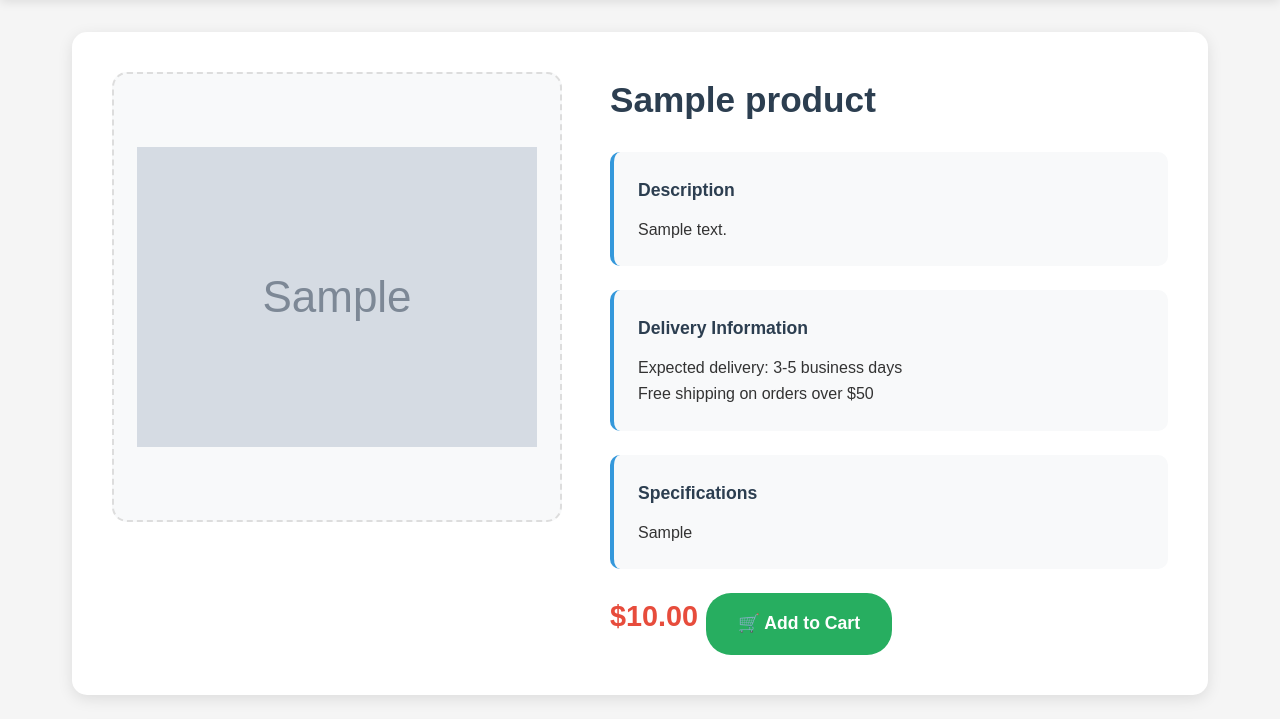
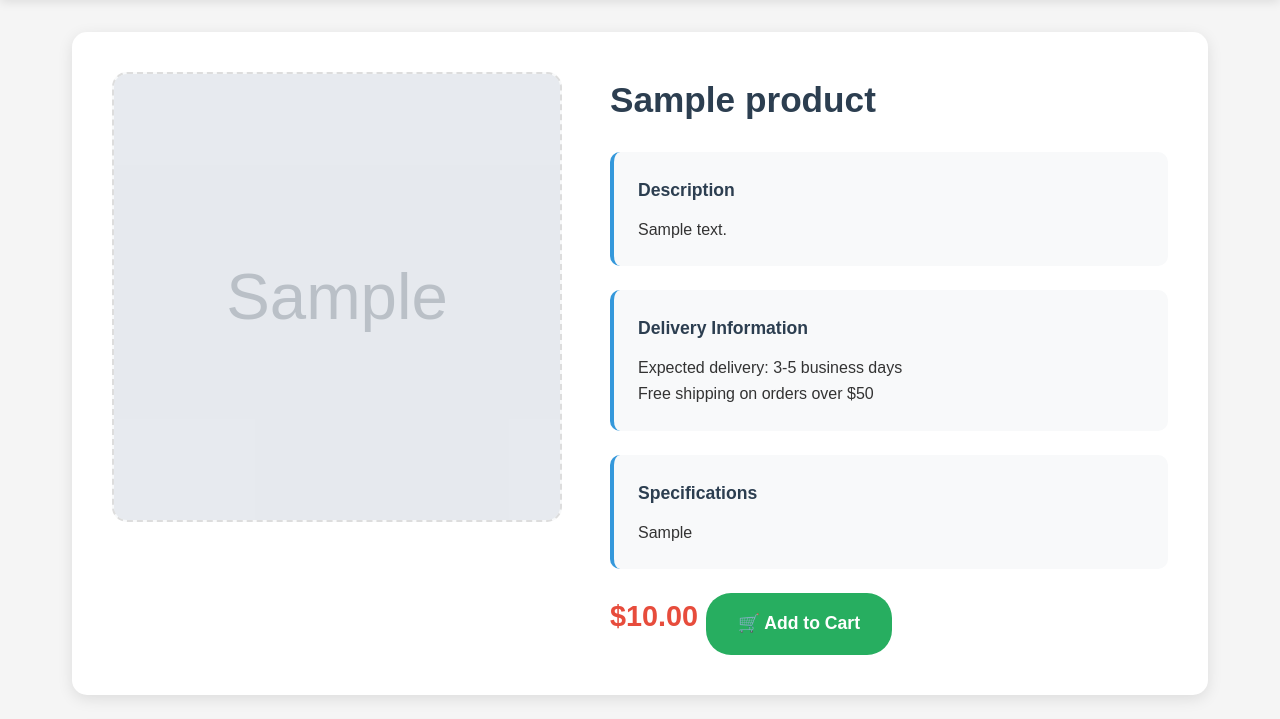
Before and after one commit to Dharani3112/Intern-Work, a Flask app: page /product/1 in a window 1280 px wide. Shown: the part 90-809 px from the top of the page. Run offline with Flask 3, Linux system fonts and the light colour scheme; tables that the repository leaves empty hold one stand-in row (values such as "Sample post"); grey boxes marked "Sample" are stand-in pictures.

Commit message:
Fix image sizing issues

```diff
--- a/static/css/styles.css
+++ b/static/css/styles.css
@@ -541,6 +577,24 @@ body {
     flex-shrink: 0;
     border: 2px dashed #ddd;
     font-size: 1.1rem;
+    overflow: hidden;
+    position: relative;
+}
+
+.product-detail-image img {
+    width: 100%;
+    height: 100%;
+    object-fit: cover;
+    border-radius: 13px;
+    border: none;
+    position: absolute;
+    top: 0;
+    left: 0;
+}
+
+.product-detail-image .placeholder-text {
+    z-index: 1;
+    text-align: center;
 }
 
 .product-detail-info {
@@ -1338,6 +1413,37 @@ body {
     border-radius: 10px;
 }
 
+/* General Image Overflow Prevention */
+img {
+    max-width: 100%;
+    height: auto;
+    display: block;
+}
+
+/* Ensure all product images fit properly in containers */
+.product-card img,
+.cart-item img,
+.result-item img,
+.admin-dashboard img,
+.product-detail img {
+    width: 100% !important;
+    height: 100% !important;
+    object-fit: cover !important;
+    border-radius: 8px !important;
+    border: none !important;
+}
+
+/* Override any inline styles that cause overflow */
+.product-image img,
+.cart-item-image img,
+.result-image img,
+.product-detail-image img {
+    max-width: none !important;
+    width: 100% !important;
+    height: 100% !important;
+    object-fit: cover !important;
+}
+
 .action-btn-small {
     padding: 0.5rem 1rem;
     margin-left: 0.5rem;
@@ -1574,3 +1680,37 @@ a:focus, button:focus, input:focus, select:focus {
         border: 1px solid #ddd;
     }
 }
+
+/* Additional Image Handling for Edge Cases */
+.placeholder-text {
+    display: flex;
+    align-items: center;
+    justify-content: center;
+    width: 100%;
+    height: 100%;
+    color: #6c757d;
+    font-size: 0.9rem;
+    text-align: center;
+    background-color: #f8f9fa;
+    border-radius: 8px;
+}
+
+/* Ensure broken images don't overflow */
+img[src=""], img:not([src]), img[src="None"] {
+    display: none;
+}
+
+/* Image loading states */
+img {
+    transition: opacity 0.3s ease;
+}
+
+img:not([complete]) {
+    opacity: 0.5;
+}
+
+/* Product card hover effects for images */
+.product-card:hover .product-image img {
+    transform: scale(1.05);
+    transition: transform 0.3s ease;
+}
--- a/templates/product.html
+++ b/templates/product.html
@@ -6,7 +6,11 @@
 <!-- Product Details -->
 <div class="product-detail">
     <div class="product-detail-image">
-        <img src="{{ product.image_url }}" alt="{{ product.name }}" style="max-width:100%; height:auto;"/>
+        {% if product.image_url %}
+            <img src="{{ product.image_url }}" alt="{{ product.name }}" />
+        {% else %}
+            <div class="placeholder-text">No Image Available</div>
+        {% endif %}
     </div>
     <div class="product-detail-info">
         <h1 class="product-detail-title">{{ product.name }}</h1>
```
Also changed, not shown: other parts of static/css/styles.css (+57 -0 lines), templates/cart.html (+6 -3 lines), templates/index.html (+7 -4 lines), templates/search.html (+6 -3 lines).
